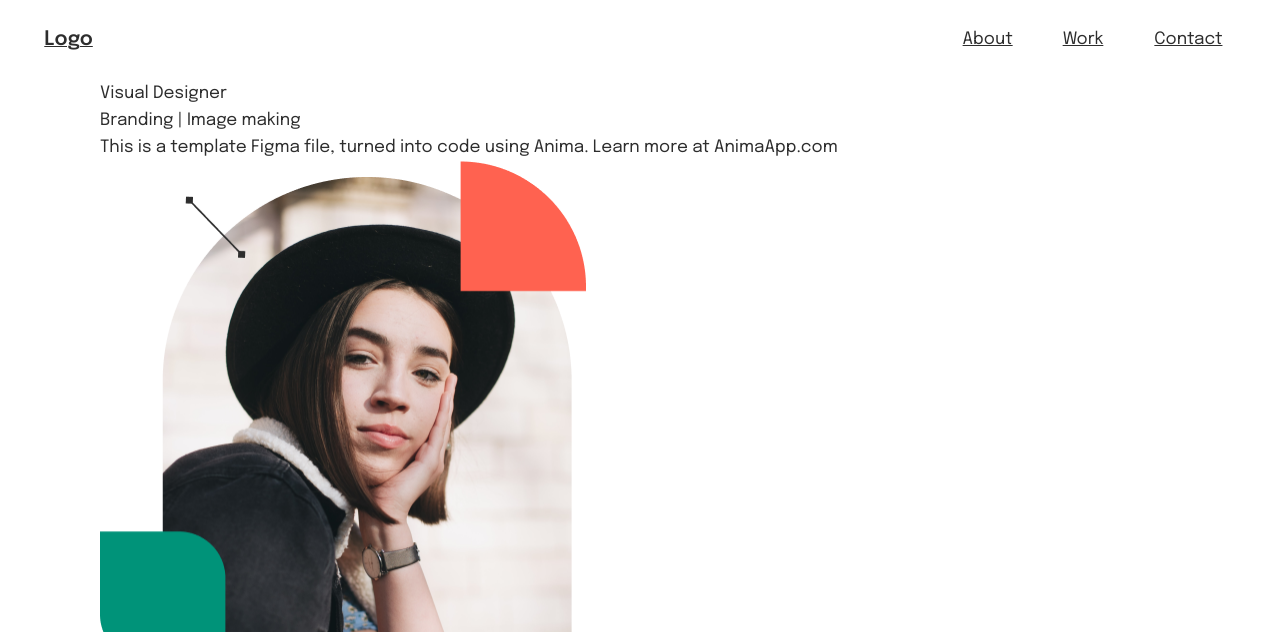
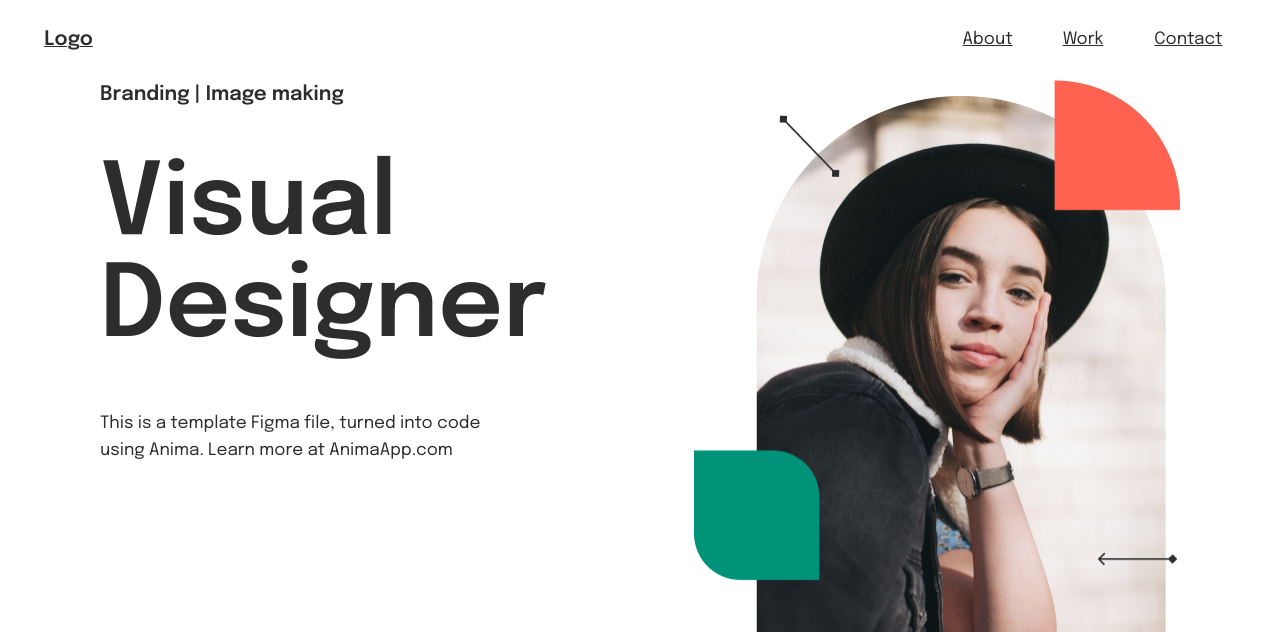
Before and after one commit to 0xrwx/portfolio_project_1, a plain HTML site: page index.html in a window 1280 px wide. Shown: the top 632 px of the page. Drawn offline with Linux system fonts and the light colour scheme.

Commit message:
add header styles

```diff
--- a/index.html
+++ b/index.html
@@ -24,19 +24,17 @@
             </nav>
         </div>
         <div class="welcome">
-            <div class="welcome__row">
-                <div class="welcome__column">
-                    <h1 class="welcome__title title">Visual Designer</h1>
+            <div class="welcome__text">
                 <h2 class="welcome__subtitle subtitle">Branding | Image making</h2>
+                <h1 class="welcome__title title">Visual <br> Designer</h1>
                 <p class="welcome__description description">
-                        This is a template Figma file, turned into code using Anima.
+                    This is a template Figma file, turned into code <br> using Anima.
                     Learn more at AnimaApp.com
                 </p>
             </div>
-                <div class="welcome__column">
+            <div class="welcome__image">
                 <img class="welcome__main-photo main-photo" src="/images/welcome__photo.jpg"
                     alt="My photo" width="486" height="564.58">
-                </div>
             </div>
         </div>
     </header>
--- a/styles/style.css
+++ b/styles/style.css
@@ -48,3 +48,24 @@
 .main-menu__link--two {
     margin-right: 51px;
 }
+
+.title {
+    font-weight: 600;
+    font-size: 100px;
+    line-height: 102px;
+}
+
+.subtitle {
+    font-weight: 600;
+    font-size: 20px;
+    line-height: 30px;
+}
+
+.welcome {
+    display: flex;
+    justify-content: space-between;
+}
+
+.welcome__title {
+    margin: 46px 0px 50px 0px;
+}
```
Lines whose indentation alone changed are shown as unchanged.
